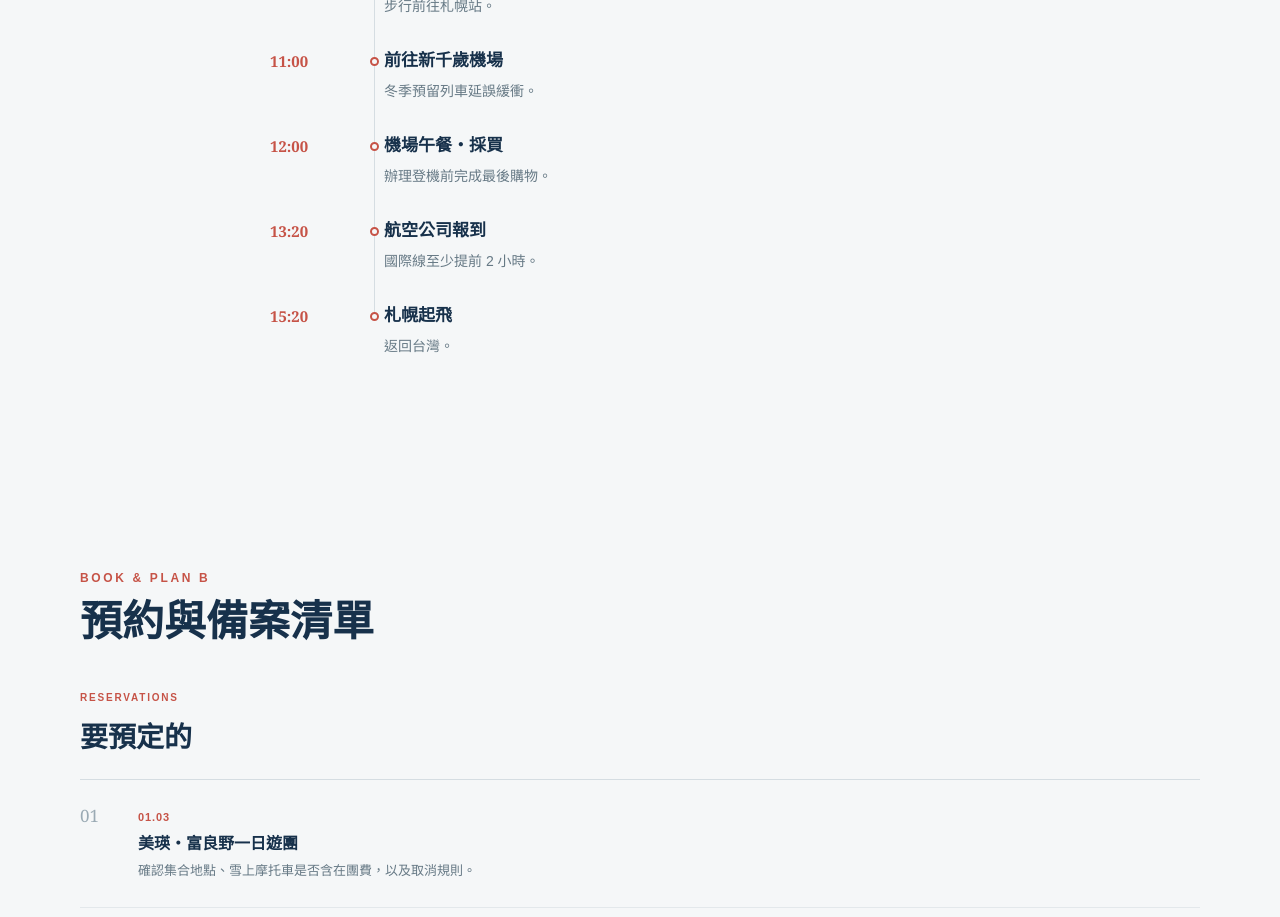
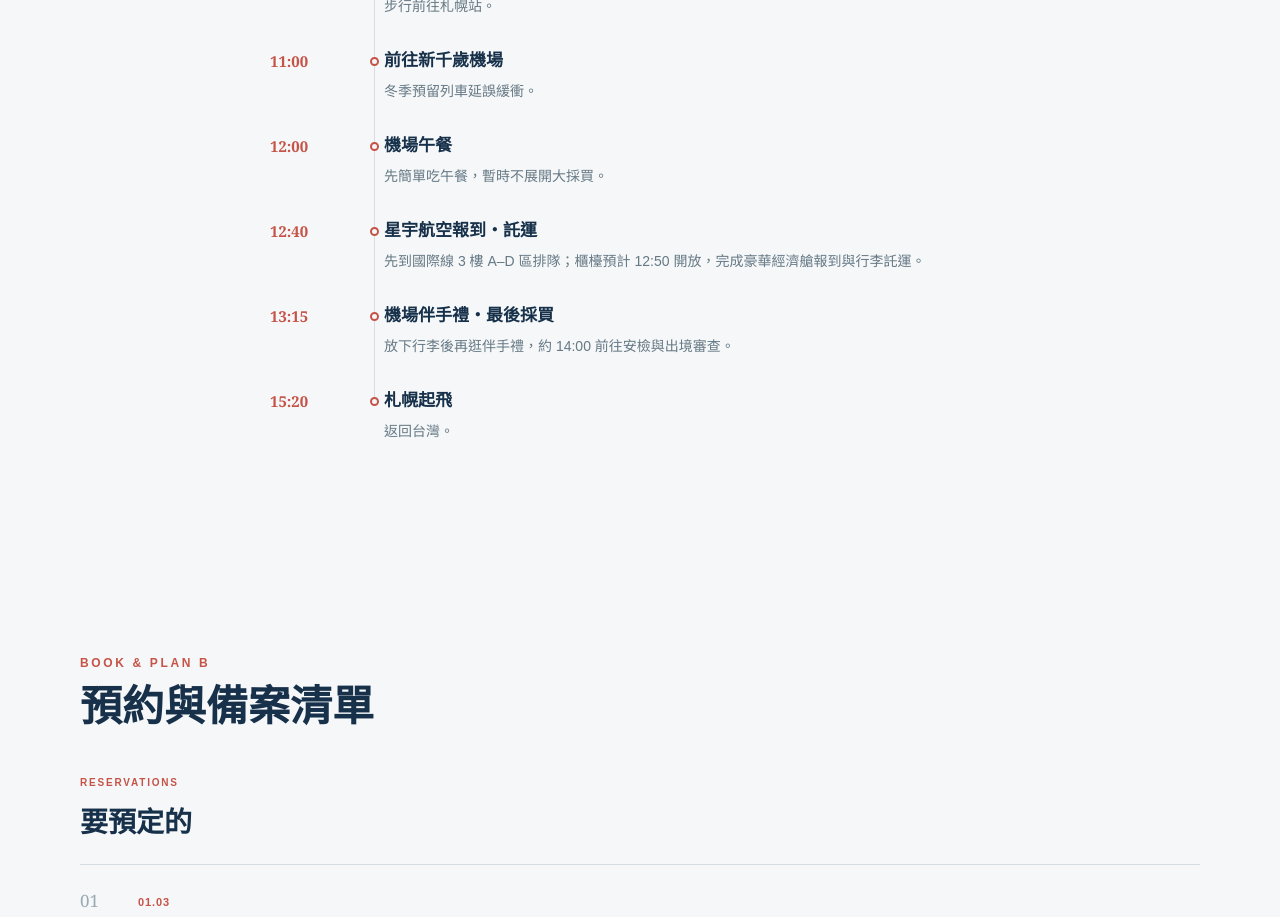
Before and after one commit to You-Sz/hokkaido-2027, a Next.js app: page / in a window 1280 px wide. Shown: the part 10240-11157 px from the top of the page. Built offline with nearby package versions, Linux system fonts and the light colour scheme.

Commit message:
Move airport shopping after check-in

```diff
--- a/app/page.tsx
+++ b/app/page.tsx
@@ -85,8 +85,9 @@ const days = [
     ["08:30","札幌早餐","飯店附近用餐、整理最後行李。"],
     ["10:30","飯店退房","步行前往札幌站。"],
     ["11:00","前往新千歲機場","冬季預留列車延誤緩衝。"],
-    ["12:00","機場午餐・採買","辦理登機前完成最後購物。"],
-    ["13:20","航空公司報到","國際線至少提前 2 小時。"],
+    ["12:00","機場午餐","先簡單吃午餐，暫時不展開大採買。"],
+    ["12:40","星宇航空報到・託運","先到國際線 3 樓 A–D 區排隊；櫃檯預計 12:50 開放，完成豪華經濟艙報到與行李託運。"],
+    ["13:15","機場伴手禮・最後採買","放下行李後再逛伴手禮，約 14:00 前往安檢與出境審查。"],
     ["15:20","札幌起飛","返回台灣。"]]}
 ];
 
```
